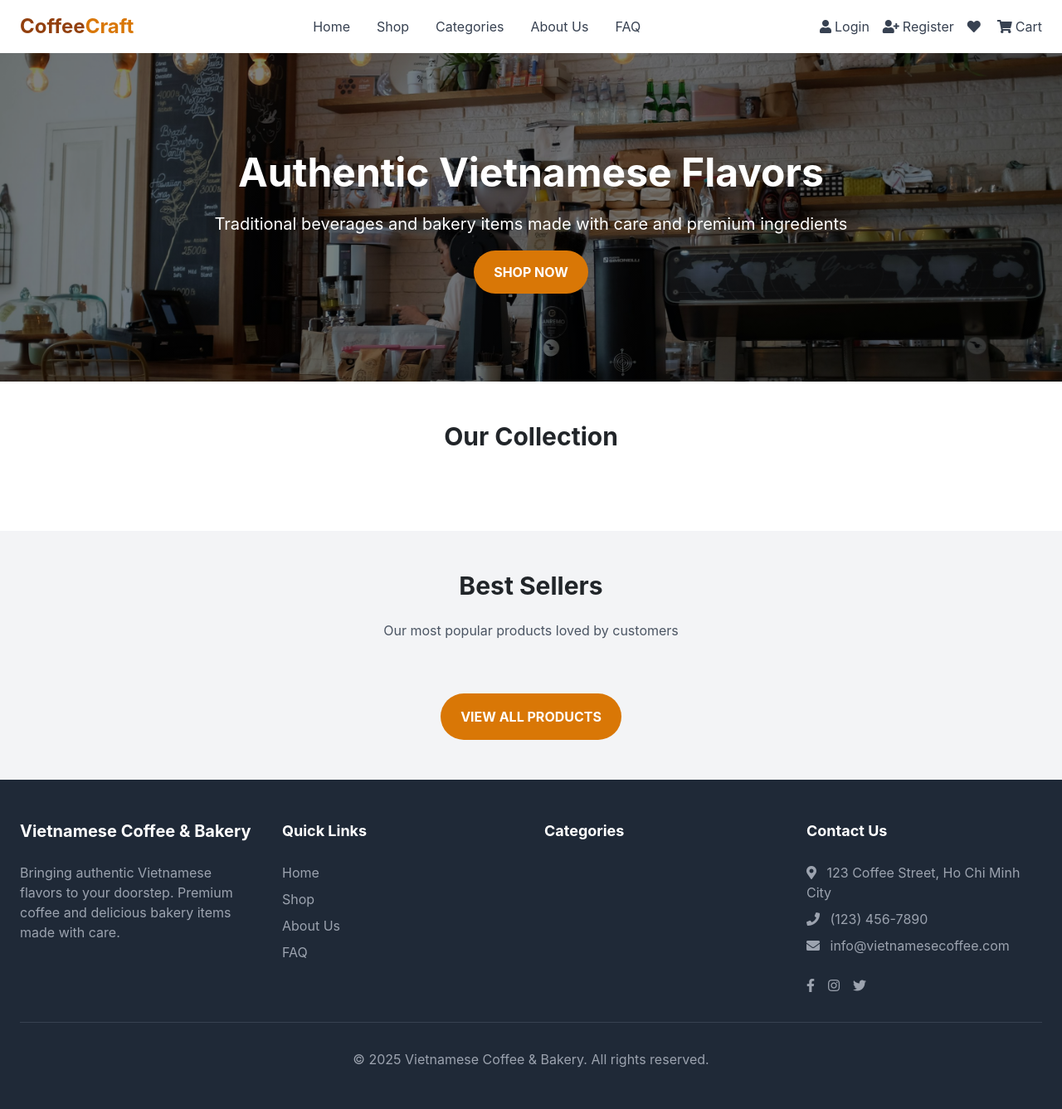
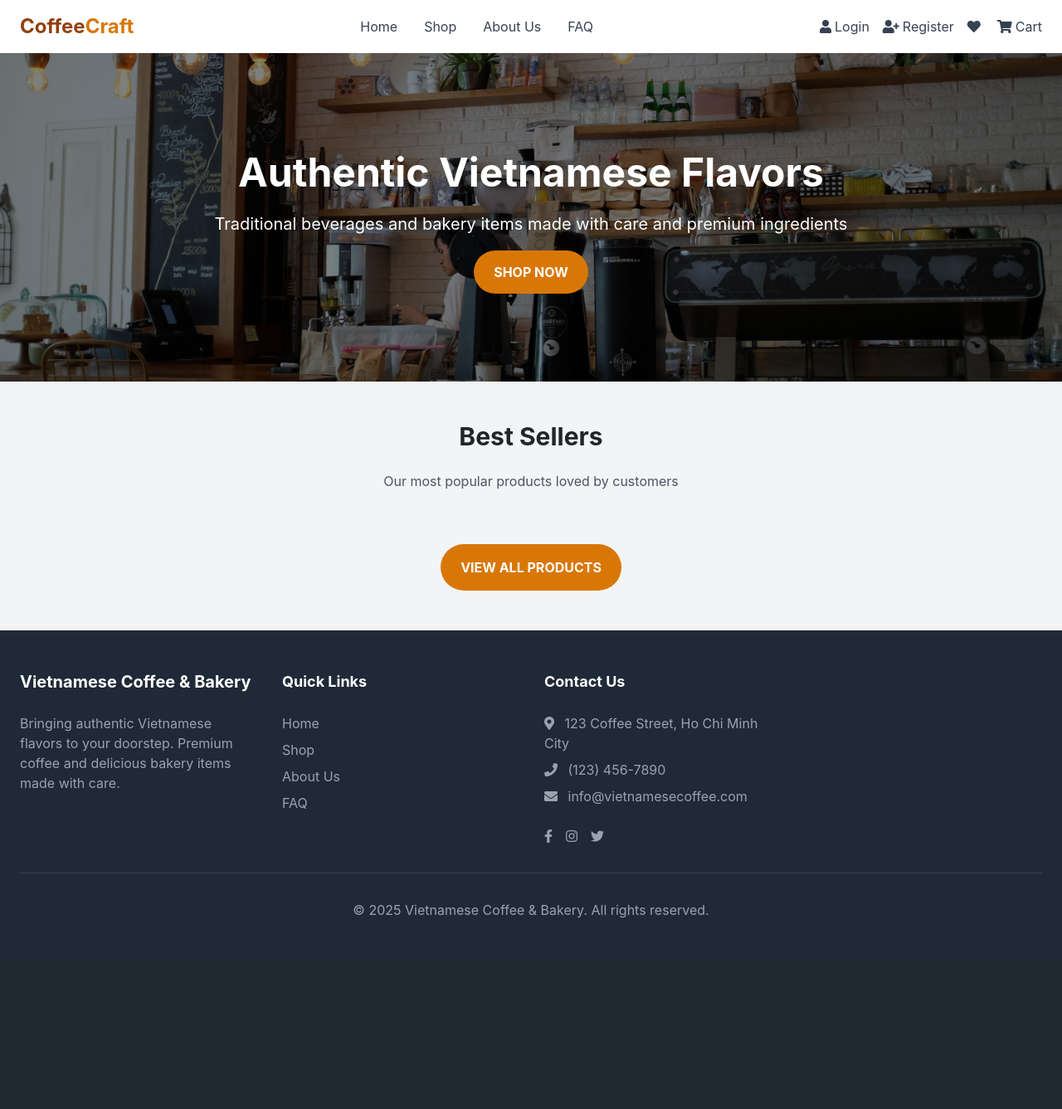
Before and after one commit to ThaiG2Pro/security-in-e-commerce, a Flask app: page /shop in a window 1280 px wide. Shown: the whole page at 83% size. After the commit the page ends 1107 px from the top, so only its background shows below. Run offline with Flask 3, Linux system fonts and the light colour scheme; data that the repository does not hold is empty; parts of the project's set-up code (start-up, migrations or seed data) failed here and were passed over; some libraries are stand-ins or nearby versions.

Commit message:
feat: Enhance admin product management and remove category dependencies

```diff
--- a/models.py
+++ b/models.py
@@ -27,12 +27,6 @@
 def init_db():
     conn = get_db_connection()
     c = conn.cursor()
-    # Product categories
-    c.execute('''CREATE TABLE IF NOT EXISTS product_categories (
-        id SERIAL PRIMARY KEY,
-        name TEXT NOT NULL,
-        description TEXT
-    )''')
     # Products
     c.execute('''CREATE TABLE IF NOT EXISTS products (
         id SERIAL PRIMARY KEY,
@@ -41,8 +35,7 @@
         image TEXT,
         description TEXT,
         sku TEXT UNIQUE,
-        stock_quantity INTEGER DEFAULT 0,
-        category_id INTEGER REFERENCES product_categories(id) ON DELETE SET NULL
+        stock_quantity INTEGER DEFAULT 0
     )''')
     # Product variants
     c.execute('''CREATE TABLE IF NOT EXISTS product_variants (
@@ -178,31 +171,21 @@
     import hashlib
     conn = get_db_connection()
     c = conn.cursor()
-    # Add product categories if missing
-    c.execute("SELECT COUNT(*) FROM product_categories")
-    if c.fetchone()[0] == 0:
-        c.execute("INSERT INTO product_categories (name, description) VALUES (%s, %s)", ('Beverages', 'Drinks and coffee'))
-        c.execute("INSERT INTO product_categories (name, description) VALUES (%s, %s)", ('Bakery', 'Cakes and pastries'))
     # Add products if missing
     c.execute("SELECT COUNT(*) FROM products")
     if c.fetchone()[0] < 5:
-        # Get category ids
-        c.execute("SELECT id FROM product_categories WHERE name = %s", ('Beverages',))
-        beverages_id = c.fetchone()[0]
-        c.execute("SELECT id FROM product_categories WHERE name = %s", ('Bakery',))
-        bakery_id = c.fetchone()[0]
         # Insert sample beverages
-        c.execute('INSERT INTO products (name, price, image, description, sku, stock_quantity, category_id) VALUES (%s, %s, %s, %s, %s, %s, %s)',
-                  ('Bac Xiu', 18.0, 'images/bacxiu.jpg', 'Vietnamese iced coffee with condensed milk', 'SKU-BACXIU', 50, beverages_id))
-        c.execute('INSERT INTO products (name, price, image, description, sku, stock_quantity, category_id) VALUES (%s, %s, %s, %s, %s, %s, %s)',
-                  ('Caphe Sua', 20.0, 'images/caphesua.jpg', 'Traditional Vietnamese coffee with milk', 'SKU-CAPHESUA', 60, beverages_id))
-        c.execute('INSERT INTO products (name, price, image, description, sku, stock_quantity, category_id) VALUES (%s, %s, %s, %s, %s, %s, %s)',
-                  ('Tra Dao', 22.0, 'images/tradao.jpg', 'Peach tea with real fruit', 'SKU-TRADAO', 40, beverages_id))
+        c.execute('INSERT INTO products (name, price, image, description, sku, stock_quantity) VALUES (%s, %s, %s, %s, %s, %s)',
+                  ('Bac Xiu', 18.0, 'images/bacxiu.jpg', 'Vietnamese iced coffee with condensed milk', 'SKU-BACXIU', 50))
+        c.execute('INSERT INTO products (name, price, image, description, sku, stock_quantity) VALUES (%s, %s, %s, %s, %s, %s)',
+                  ('Caphe Sua', 20.0, 'images/caphesua.jpg', 'Traditional Vietnamese coffee with milk', 'SKU-CAPHESUA', 60))
+        c.execute('INSERT INTO products (name, price, image, description, sku, stock_quantity) VALUES (%s, %s, %s, %s, %s, %s)',
+                  ('Tra Dao', 22.0, 'images/tradao.jpg', 'Peach tea with real fruit', 'SKU-TRADAO', 40))
         # Insert sample bakery
-        c.execute('INSERT INTO products (name, price, image, description, sku, stock_quantity, category_id) VALUES (%s, %s, %s, %s, %s, %s, %s)',
-                  ('Banh Bong Lan', 25.0, 'images/banhbonglan.jpg', 'Soft sponge cake', 'SKU-BANHBONGLAN', 30, bakery_id))
-        c.execute('INSERT INTO products (name, price, image, description, sku, stock_quantity, category_id) VALUES (%s, %s, %s, %s, %s, %s, %s)',
-                  ('Banh Chocolate', 28.0, 'images/banhchocolate.jpg', 'Rich chocolate cake', 'SKU-BANHCHOCOLATE', 25, bakery_id))
+        c.execute('INSERT INTO products (name, price, image, description, sku, stock_quantity) VALUES (%s, %s, %s, %s, %s, %s)',
+                  ('Banh Bong Lan', 25.0, 'images/banhbonglan.jpg', 'Soft sponge cake', 'SKU-BANHBONGLAN', 30))
+        c.execute('INSERT INTO products (name, price, image, description, sku, stock_quantity) VALUES (%s, %s, %s, %s, %s, %s)',
+                  ('Banh Chocolate', 28.0, 'images/banhchocolate.jpg', 'Rich chocolate cake', 'SKU-BANHCHOCOLATE', 25))
     # Add default admin user if missing
     c.execute("SELECT COUNT(*) FROM users WHERE role = 'admin'")
     if c.fetchone()[0] == 0:
--- a/templates/admin_dashboard.html
+++ b/templates/admin_dashboard.html
@@ -12,7 +12,6 @@
       <p class="mb-4 text-center">Welcome, {{ user }} (Admin)</p>
       <div class="flex flex-col gap-4">
         <a href="/admin/products" class="bg-blue-500 text-white p-3 rounded text-center hover:bg-blue-600">Manage Products</a>
-        <a href="/admin/categories" class="bg-blue-500 text-white p-3 rounded text-center hover:bg-blue-600">Manage Categories</a>
         <a href="/admin/images" class="bg-blue-500 text-white p-3 rounded text-center hover:bg-blue-600">Manage Images</a>
         <!-- Add more admin links as needed -->
       </div>
--- a/templates/admin_products.html
+++ b/templates/admin_products.html
@@ -34,7 +34,9 @@
             <td class="py-2 px-4 border-b">{{ p[6] }}</td>
             <td class="py-2 px-4 border-b">
               <a href="/admin/edit-product/{{ p[0] }}" class="text-blue-500 hover:underline mr-2">Edit</a>
-              <a href="/admin/delete-product/{{ p[0] }}" class="text-red-500 hover:underline" onclick="return confirm('Delete this product?')">Delete</a>
+              <form action="/admin/delete-product/{{ p[0] }}" method="POST" style="display:inline;">
+                <button type="submit" class="text-red-500 hover:underline" onclick="return confirm('Delete this product?')">Delete</button>
+              </form>
             </td>
           </tr>
           {% endfor %}
--- a/templates/index.html
+++ b/templates/index.html
@@ -49,14 +49,6 @@
         <div class="hidden md:flex space-x-8">
           <a href="/" class="text-gray-700 hover:text-amber-600">Home</a>
           <a href="/shop" class="text-gray-700 hover:text-amber-600">Shop</a>
-          <div class="relative group">
-            <a href="#" class="text-gray-700 hover:text-amber-600">Categories</a>
-            <div class="absolute z-10 hidden bg-white shadow-lg group-hover:block w-48 py-2">
-              {% for category in categories %}
-              <a href="/?category_id={{ category[0] }}" class="block px-4 py-2 text-gray-700 hover:bg-amber-100">{{ category[1] }}</a>
-              {% endfor %}
-            </div>
-          </div>
           <a href="/about" class="text-gray-700 hover:text-amber-600">About Us</a>
           <a href="/faq" class="text-gray-700 hover:text-amber-600">FAQ</a>
         </div>
@@ -84,25 +76,6 @@
       <h1 class="text-4xl md:text-5xl font-bold mb-4">Authentic Vietnamese Flavors</h1>
       <p class="text-xl mb-8">Traditional beverages and bakery items made with care and premium ingredients</p>
       <a href="/shop" class="bg-amber-600 hover:bg-amber-700 text-white font-bold py-3 px-6 rounded-full">SHOP NOW</a>
-    </div>
-  </section>
-
-  <!-- Category Showcase -->
-  <section class="py-12 bg-white">
-    <div class="container mx-auto px-4">
-      <h2 class="text-3xl font-bold text-center mb-12">Our Collection</h2>
-      <div class="grid grid-cols-1 md:grid-cols-3 gap-8">
-        {% for category in categories[:3] %}
-        <div class="category-card rounded-lg shadow overflow-hidden">
-          <img src="/static/images/category-{{ category[0] }}.jpg" alt="{{ category[1] }}" class="w-full h-64 object-cover">
-          <div class="p-6 text-center">
-            <h3 class="text-xl font-bold mb-2">{{ category[1] }}</h3>
-            <p class="text-gray-600 mb-4">{{ category[2] }}</p>
-            <a href="/?category_id={{ category[0] }}" class="inline-block border-2 border-amber-600 text-amber-600 hover:bg-amber-600 hover:text-white py-2 px-4 rounded">EXPLORE</a>
-          </div>
-        </div>
-        {% endfor %}
-      </div>
     </div>
   </section>
 
@@ -155,14 +128,6 @@
           </ul>
         </div>
         <div>
-          <h3 class="text-lg font-bold mb-4">Categories</h3>
-          <ul class="space-y-2">
-            {% for category in categories[:4] %}
-            <li><a href="/?category_id={{ category[0] }}" class="text-gray-400 hover:text-white">{{ category[1] }}</a></li>
-            {% endfor %}
-          </ul>
-        </div>
-        <div>
           <h3 class="text-lg font-bold mb-4">Contact Us</h3>
           <ul class="space-y-2 text-gray-400">
             <li><i class="fas fa-map-marker-alt mr-2"></i> 123 Coffee Street, Ho Chi Minh City</li>
--- a/user_routes.py
+++ b/user_routes.py
@@ -14,6 +14,7 @@
     c = conn.cursor()
     c.execute('SELECT * FROM products ORDER BY id DESC')
     products = c.fetchall()
+
     conn.close()
     return render_template('index.html', products=products, user=session.get('user'))
 
@@ -329,10 +330,9 @@
     c = conn.cursor()
     c.execute('SELECT * FROM products ORDER BY id DESC')
     products = c.fetchall()
-    c.execute('SELECT * FROM product_categories ORDER BY name')
-    categories = c.fetchall()
+
     conn.close()
-    return render_template('shop.html', products=products, categories=categories, user=session.get('user'))
+    return render_template('shop.html', products=products, user=session.get('user'))
 
 @user_bp.route('/about')
 def about():
```
Also changed, not shown: admin_routes.py (+17 -3 lines), templates/admin_add_category.html (deleted, +0 -10 lines), templates/admin_add_product.html (+0 -8 lines), templates/admin_categories.html (deleted, +0 -11 lines).
